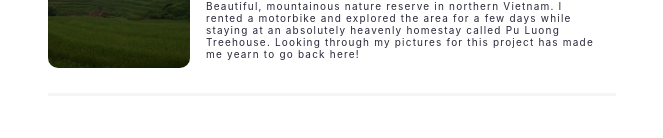
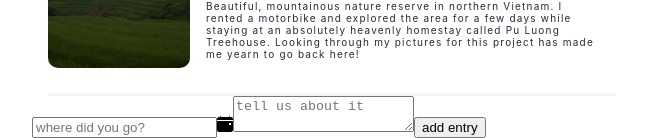
Before and after one commit to skuenzi/travel-journal, a React (Create React App) app: page / in a window 1280 px wide. Shown: the part 713-851 px from the top of the page, without its empty margins (308-971 px from the left). Before the commit the page ends 809 px from the top, so only its background shows below. Built offline with nearby package versions, Linux system fonts and the light colour scheme; the HTML template or start-up script is replaced by a standard one.

Commit message:
trying again

```diff
--- a/src/App.js
+++ b/src/App.js
@@ -1,5 +1,7 @@
 import Header from './Components/Header'
 import Card from './Components/Card'
+import NewEntryForm from './Components/NewEntryForm/NewEntryForm'
+
 import data from './travelData.js'
 
 function App() {
@@ -9,6 +11,7 @@ function App() {
     <div className="container">
       <Header />
       {cards}
+      <NewEntryForm />
     </div>
   );
 }
--- /dev/null
+++ b/src/Components/NewEntryForm/NewEntryForm.js
@@ -0,0 +1,36 @@
+import {BsFillCalendarEventFill} from 'react-icons/bs'
+
+export default function NewEntryForm () {
+
+    return (
+        <form>
+            <input
+                name='title'
+                type='text'
+                placeholder='where did you go?'
+                className='title-input'
+            >
+            </input>
+
+            <BsFillCalendarEventFill />
+
+            {/* calendar */}
+
+            <textarea
+                name='description'
+                placeholder='tell us about it'
+                className='description-input'
+            />
+
+            {/* file uploader */}
+
+            <button
+                type='submit'
+                className='submit-btn'
+            >
+                add entry
+            </button>
+
+        </form>
+    )
+}
```
Also changed, not shown: src/Components/NewEntryForm/calendar.js (added), src/Components/NewEntryForm/fileuploader.js (added).
